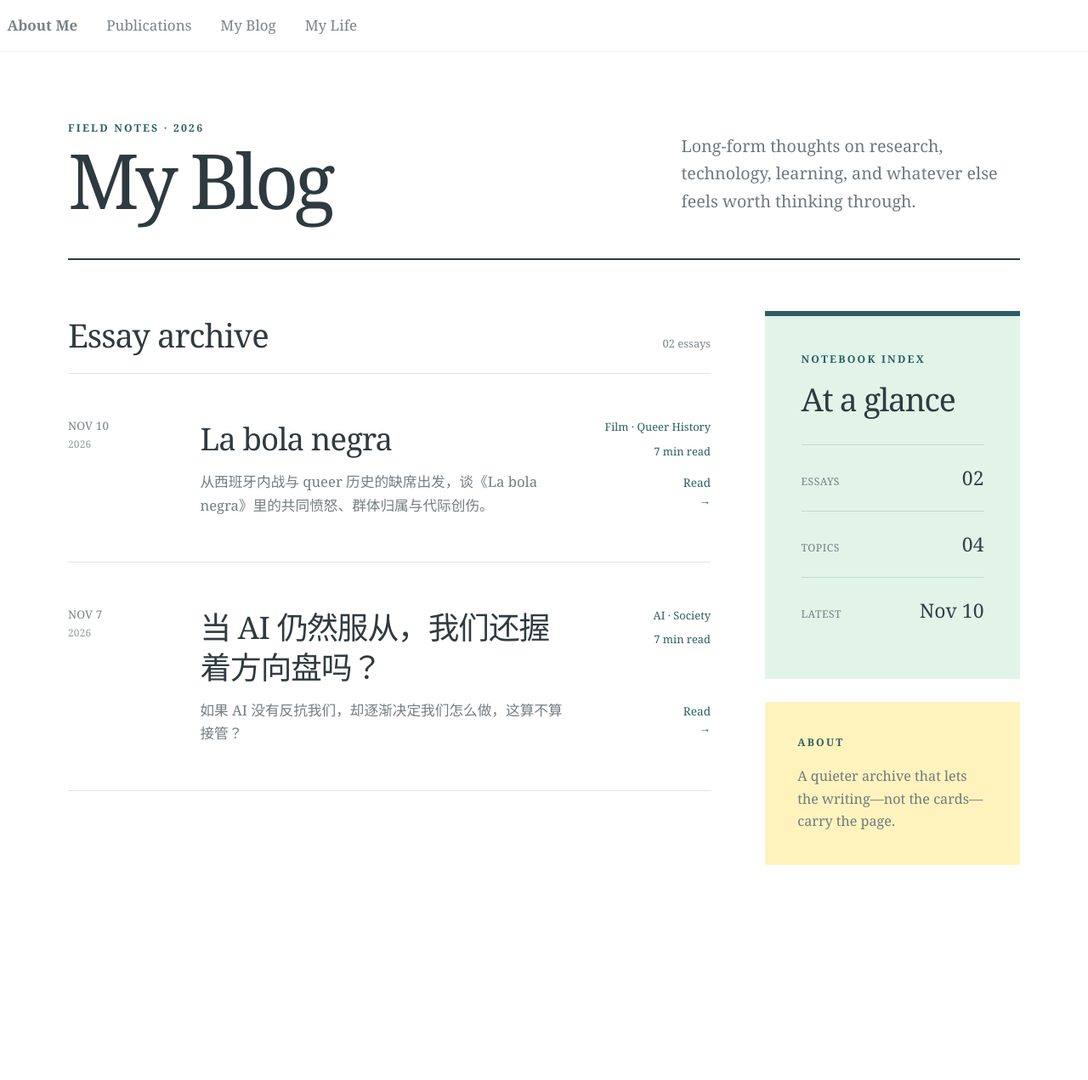
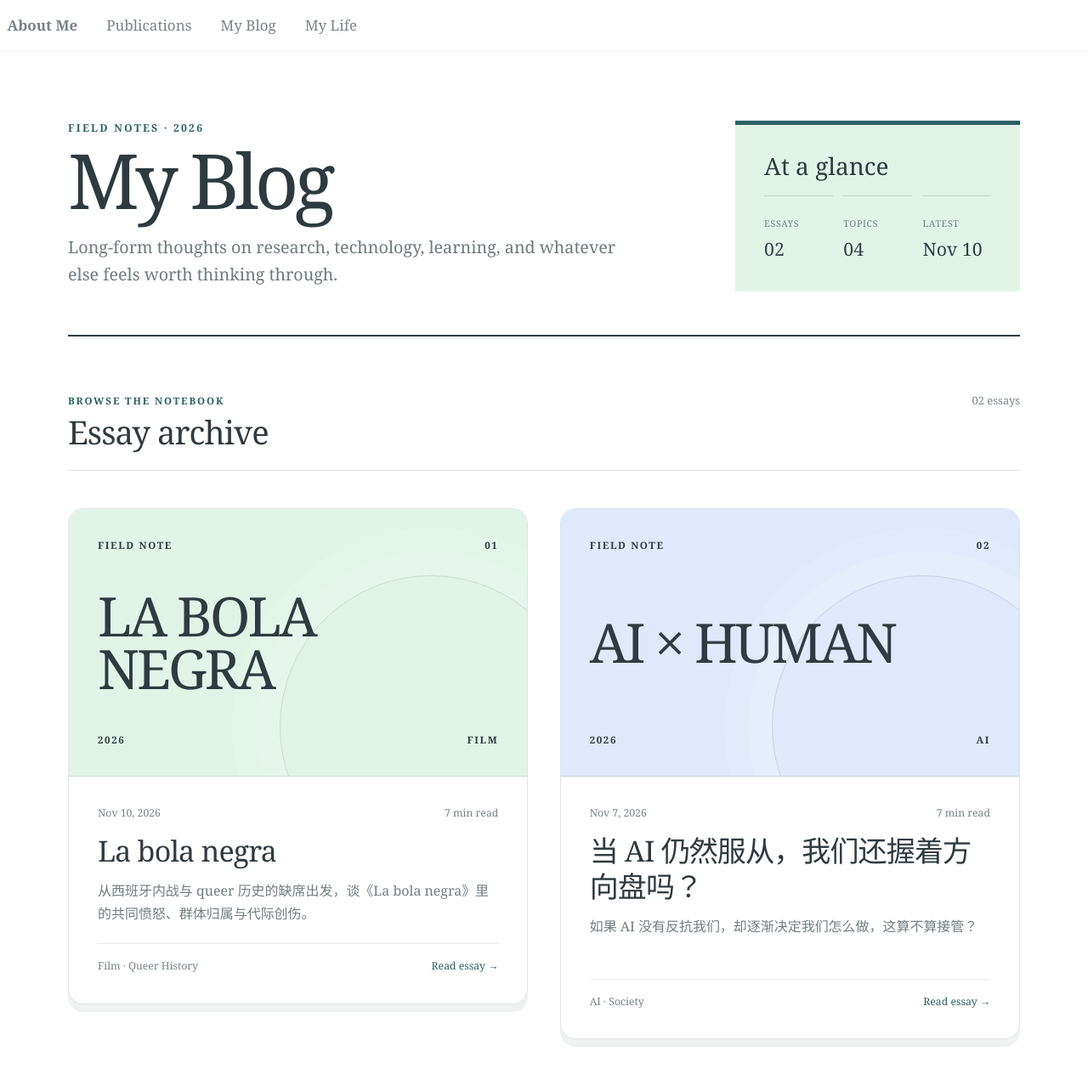
Before and after one commit to Cathylixi/Cathylixi.github.io, a Jekyll site: the page built from _pages/blog.md, in a window 1280 px wide and 1400 px high. Shown: the top 1271 px of the window at 85% size. Built offline with Jekyll 4.4.1, drawn with Linux system fonts in a browser that asks for light colours.

Commit message:
Turn blog archive into an editorial card feed

```diff
--- a/_pages/blog.md
+++ b/_pages/blog.md
@@ -12,69 +12,74 @@ author_profile: false
     <div class="blog-home__title">
       <p class="blog-home__eyebrow">Field notes · {{ site.time | date: "%Y" }}</p>
       <h1>My Blog</h1>
+      <p class="blog-home__description">Long-form thoughts on research, technology, learning, and whatever else feels worth thinking through.</p>
     </div>
-    <p class="blog-home__description">Long-form thoughts on research, technology, learning, and whatever else feels worth thinking through.</p>
+
+    {% if site.posts.size > 0 %}
+      <aside class="blog-home__glance" aria-label="Notebook index">
+        <p class="blog-home__glance-label">At a glance</p>
+        <dl>
+          <div><dt>Essays</dt><dd>{{ site.posts.size | prepend: "0" | slice: -2, 2 }}</dd></div>
+          <div><dt>Topics</dt><dd>{{ site.tags.size | prepend: "0" | slice: -2, 2 }}</dd></div>
+          {% if latest_post %}<div><dt>Latest</dt><dd>{{ latest_post.date | date: "%b %-d" }}</dd></div>{% endif %}
+        </dl>
+      </aside>
+    {% endif %}
   </header>
 
   {% if site.posts.size > 0 %}
-    <div class="blog-content-grid">
-      <section class="blog-library" aria-labelledby="essay-archive-title">
-        <header class="blog-library__heading">
+    <section class="blog-library" aria-labelledby="essay-archive-title">
+      <header class="blog-library__heading">
+        <div>
+          <p>Browse the notebook</p>
           <h2 id="essay-archive-title">Essay archive</h2>
-          <span>{{ site.posts.size | prepend: "0" | slice: -2, 2 }} {% if site.posts.size == 1 %}essay{% else %}essays{% endif %}</span>
-        </header>
+        </div>
+        <span>{{ site.posts.size | prepend: "0" | slice: -2, 2 }} {% if site.posts.size == 1 %}essay{% else %}essays{% endif %}</span>
+      </header>
 
-        <div class="blog-archive" id="blog-archive">
-          {% for post in site.posts %}
-            {% assign words = post.content | strip_html | number_of_words %}
-            {% assign calculated_minutes = words | divided_by: 180 | plus: 1 %}
-            {% assign minutes = post.reading_time | default: calculated_minutes %}
-            <article class="blog-entry">
-              <a class="blog-entry__link" href="{{ post.url | relative_url }}" target="_self">
-                <time class="blog-entry__date" datetime="{{ post.date | date_to_xmlschema }}">
-                  <span>{{ post.date | date: "%b %-d" }}</span>
-                  <small>{{ post.date | date: "%Y" }}</small>
-                </time>
+      <div class="blog-archive" id="blog-archive">
+        {% for post in site.posts %}
+          {% assign words = post.content | strip_html | number_of_words %}
+          {% assign calculated_minutes = words | divided_by: 180 | plus: 1 %}
+          {% assign minutes = post.reading_time | default: calculated_minutes %}
+          {% assign tone = forloop.index0 | modulo: 4 %}
+          <article class="blog-card blog-card--tone-{{ tone }}">
+            <a class="blog-card__link" href="{{ post.url | relative_url }}" target="_self">
+              <div class="blog-card__cover">
+                <div class="blog-card__issue">
+                  <span>Field note</span>
+                  <span>{{ forloop.index | prepend: "0" | slice: -2, 2 }}</span>
+                </div>
+                <p class="blog-card__cover-title">{{ post.cover_text | default: post.title }}</p>
+                <div class="blog-card__cover-footer">
+                  <span>{{ post.date | date: "%Y" }}</span>
+                  {% if post.tags.size > 0 %}<span>{{ post.tags | first }}</span>{% endif %}
+                </div>
+              </div>
 
-                <div class="blog-entry__body">
-                  <h3>{{ post.title }}</h3>
-                  {% if post.summary %}
-                    <p>{{ post.summary }}</p>
-                  {% elsif post.subtitle %}
-                    <p>{{ post.subtitle }}</p>
-                  {% else %}
-                    <p>{{ post.excerpt | strip_html | strip_newlines | truncate: 155 }}</p>
-                  {% endif %}
+              <div class="blog-card__content">
+                <div class="blog-card__meta">
+                  <time datetime="{{ post.date | date_to_xmlschema }}">{{ post.date | date: "%b %-d, %Y" }}</time>
+                  <span>{{ minutes }} min read</span>
                 </div>
-
-                <div class="blog-entry__meta">
+                <h3>{{ post.title }}</h3>
+                {% if post.summary %}
+                  <p>{{ post.summary }}</p>
+                {% elsif post.subtitle %}
+                  <p>{{ post.subtitle }}</p>
+                {% else %}
+                  <p>{{ post.excerpt | strip_html | strip_newlines | truncate: 155 }}</p>
+                {% endif %}
+                <div class="blog-card__action">
                   {% if post.tags.size > 0 %}<span>{{ post.tags | join: " · " }}</span>{% endif %}
-                  <span>{{ minutes }} min read</span>
-                  <strong>Read <span aria-hidden="true">→</span></strong>
+                  <strong>Read essay <span aria-hidden="true">→</span></strong>
                 </div>
-              </a>
-            </article>
-          {% endfor %}
-        </div>
-      </section>
-
-      <aside class="blog-notebook" aria-label="Notebook index">
-        <section class="blog-notebook__index">
-          <p class="blog-notebook__eyebrow">Notebook index</p>
-          <h2>At a glance</h2>
-          <dl>
-            <div><dt>Essays</dt><dd>{{ site.posts.size | prepend: "0" | slice: -2, 2 }}</dd></div>
-            <div><dt>Topics</dt><dd>{{ site.tags.size | prepend: "0" | slice: -2, 2 }}</dd></div>
-            {% if latest_post %}<div><dt>Latest</dt><dd>{{ latest_post.date | date: "%b %-d" }}</dd></div>{% endif %}
-          </dl>
-        </section>
-
-        <section class="blog-notebook__about">
-          <p class="blog-notebook__eyebrow">About</p>
-          <p>A quieter archive that lets the writing—not the cards—carry the page.</p>
-        </section>
-      </aside>
-    </div>
+              </div>
+            </a>
+          </article>
+        {% endfor %}
+      </div>
+    </section>
   {% else %}
     <div class="blog-empty">
       <p class="blog-empty__title">The first essay is on its way.</p>
--- a/_sass/_blog.scss
+++ b/_sass/_blog.scss
@@ -18,9 +18,9 @@
 
 .blog-home__intro {
   display: grid;
-  grid-template-columns: minmax(0, 1.3fr) minmax(280px, 0.82fr);
+  grid-template-columns: minmax(0, 1.35fr) minmax(300px, 0.65fr);
   gap: clamp(2rem, 7vw, 6.5rem);
-  align-items: end;
+  align-items: stretch;
   margin-bottom: clamp(2.4rem, 5vw, 3.5rem);
   padding-bottom: clamp(2.1rem, 4vw, 3rem);
   border-bottom: 2px solid #2a3b41;
@@ -49,18 +49,54 @@
 }
 
 .page__content .blog-home__description {
-  max-width: 410px;
-  margin: 0;
+  max-width: 660px;
+  margin: 1.25rem 0 0;
   color: #6f797e;
   font-size: clamp(1rem, 1.7vw, 1.16rem);
   line-height: 1.65;
 }
 
-.blog-content-grid {
+.blog-home__glance {
+  align-self: end;
+  padding: clamp(1.45rem, 3vw, 2rem);
+  background: #e2f4e8;
+  border-top: 5px solid #2b6063;
+}
+
+.page__content .blog-home__glance-label {
+  margin: 0 0 1.25rem;
+  color: #2f3b40;
+  font-family: Georgia, "Times New Roman", Times, serif;
+  font-size: clamp(1.25rem, 2.2vw, 1.65rem);
+  line-height: 1;
+}
+
+.blog-home__glance dl {
   display: grid;
-  grid-template-columns: minmax(0, 1fr) clamp(230px, 24vw, 300px);
-  gap: clamp(2rem, 5vw, 4.2rem);
-  align-items: start;
+  grid-template-columns: repeat(3, minmax(0, 1fr));
+  gap: 0.75rem;
+  margin: 0;
+}
+
+.blog-home__glance dl > div {
+  padding-top: 0.8rem;
+  border-top: 1px solid rgba(43, 96, 99, 0.2);
+}
+
+.blog-home__glance dt {
+  color: #748084;
+  font-size: 0.63rem;
+  font-weight: normal;
+  letter-spacing: 0.06em;
+  text-transform: uppercase;
+}
+
+.blog-home__glance dd {
+  margin: 0.35rem 0 0;
+  color: #314047;
+  font-family: Georgia, "Times New Roman", Times, serif;
+  font-size: clamp(1rem, 2vw, 1.25rem);
+  font-variant-numeric: tabular-nums;
 }
 
 .blog-library { min-width: 0; }
@@ -72,6 +108,15 @@
   justify-content: space-between;
   padding: 0.4rem 0 1.45rem;
   border-bottom: 1px solid #dfe4e5;
+
+  p {
+    margin: 0 0 0.35rem;
+    color: #2b6063;
+    font-size: 0.68rem;
+    font-weight: bold;
+    letter-spacing: 0.16em;
+    text-transform: uppercase;
+  }
 
   h2 {
     margin: 0;
@@ -93,155 +138,134 @@
   }
 }
 
-.blog-archive { padding-bottom: 6rem; }
-.blog-entry { margin: 0; border-bottom: 1px solid #dfe4e5; }
+.blog-archive {
+  display: grid;
+  grid-template-columns: repeat(2, minmax(0, 1fr));
+  gap: clamp(1.35rem, 3vw, 2.2rem);
+  align-items: start;
+  padding: clamp(1.75rem, 4vw, 2.6rem) 0 7rem;
+}
 
-.page__content .blog-entry__link {
-  display: grid;
-  grid-template-columns: clamp(86px, 11vw, 118px) minmax(0, 1fr) clamp(100px, 14vw, 135px);
-  gap: clamp(1.25rem, 3vw, 2.2rem);
-  align-items: start;
-  padding: clamp(2rem, 4.5vw, 3.1rem) 0;
-  color: inherit;
-  text-decoration: none;
-  transition: background-color 180ms ease;
+.blog-card {
+  overflow: hidden;
+  background: #fff;
+  border: 1px solid #dfe4e5;
+  border-radius: 18px;
+  box-shadow: 0 9px 0 rgba(47, 59, 64, 0.07);
+  transition: transform 180ms ease, box-shadow 180ms ease;
 
   &:hover,
-  &:focus {
-    color: inherit;
-    background: linear-gradient(90deg, rgba(226, 244, 232, 0.42), transparent 72%);
-    text-decoration: none;
-    outline: none;
-
-    h3,
-    .blog-entry__meta strong { color: #24555a; }
+  &:focus-within {
+    box-shadow: 0 13px 0 rgba(47, 59, 64, 0.09);
+    transform: translateY(-4px);
   }
 }
 
-.blog-entry__date {
+.page__content .blog-card__link {
   display: block;
-  color: #788287;
-  font-size: 0.78rem;
-  font-variant-numeric: tabular-nums;
-  letter-spacing: 0.015em;
-  line-height: 1.35;
-  text-transform: uppercase;
+  color: inherit;
+  text-decoration: none;
 
-  span,
-  small { display: block; }
+  &:hover,
+  &:focus { color: inherit; text-decoration: none; outline: none; }
+}
 
-  small {
-    margin-top: 0.2rem;
-    color: #92999d;
-    font-size: 0.7rem;
+.blog-card__cover {
+  position: relative;
+  display: flex;
+  min-height: clamp(235px, 28vw, 315px);
+  flex-direction: column;
+  justify-content: space-between;
+  overflow: hidden;
+  padding: clamp(1.35rem, 3vw, 2rem);
+  color: #2f3b40;
+  background: #e2f4e8;
+  border-bottom: 1px solid rgba(47, 59, 64, 0.12);
+
+  &::after {
+    position: absolute;
+    right: -12%;
+    bottom: -38%;
+    width: 66%;
+    aspect-ratio: 1;
+    content: "";
+    border: 1px solid rgba(47, 59, 64, 0.13);
+    border-radius: 50%;
+    box-shadow: 0 0 0 28px rgba(255, 255, 255, 0.12), 0 0 0 56px rgba(255, 255, 255, 0.08);
   }
 }
 
-.blog-entry__body {
-  min-width: 0;
+.blog-card--tone-1 .blog-card__cover { background: #dfe9fb; }
+.blog-card--tone-2 .blog-card__cover { background: #f4dfed; }
+.blog-card--tone-3 .blog-card__cover { background: #fff0b6; }
 
-  h3 {
-    margin: 0 0 0.8rem;
-    color: #303b40;
-    font-family: Georgia, "Times New Roman", Times, serif;
-    font-size: clamp(1.55rem, 3vw, 2.15rem);
-    font-weight: normal;
-    letter-spacing: -0.025em;
-    line-height: 1.28;
-    text-wrap: pretty;
-    transition: color 160ms ease;
-  }
-
-  p {
-    max-width: 560px;
-    margin: 0;
-    color: #737d82;
-    font-size: 0.98rem;
-    line-height: 1.65;
-  }
+.blog-card__issue,
+.blog-card__cover-footer {
+  position: relative;
+  z-index: 1;
+  display: flex;
+  justify-content: space-between;
+  font-size: 0.68rem;
+  font-weight: bold;
+  letter-spacing: 0.14em;
+  text-transform: uppercase;
 }
 
-.blog-entry__meta {
+.page__content .blog-card__cover-title {
+  position: relative;
+  z-index: 1;
+  max-width: 86%;
+  margin: auto 0;
+  color: #2f3b40;
+  font-family: Georgia, "Times New Roman", Times, serif;
+  font-size: clamp(2.15rem, 5vw, 4rem);
+  letter-spacing: -0.045em;
+  line-height: 0.98;
+}
+
+.blog-card__content { padding: clamp(1.35rem, 3vw, 2rem); }
+
+.blog-card__meta,
+.blog-card__action {
   display: flex;
-  min-height: 100%;
-  flex-direction: column;
-  align-items: flex-end;
-  color: #2b6063;
-  font-size: 0.76rem;
-  line-height: 1.5;
-  text-align: right;
+  gap: 1rem;
+  align-items: center;
+  justify-content: space-between;
+  color: #788287;
+  font-size: 0.72rem;
+  font-variant-numeric: tabular-nums;
+}
 
-  span { display: block; margin-bottom: 0.55rem; }
+.blog-card__content h3 {
+  margin: 0.85rem 0 0.75rem;
+  padding: 0;
+  color: #303b40;
+  font-family: Georgia, "Times New Roman", Times, serif;
+  font-size: clamp(1.45rem, 3vw, 2rem);
+  font-weight: normal;
+  letter-spacing: -0.025em;
+  line-height: 1.22;
+  text-wrap: pretty;
+  border: 0;
+}
+
+.page__content .blog-card__content > p {
+  min-height: 3.3em;
+  margin: 0;
+  color: #737d82;
+  font-size: 0.94rem;
+  line-height: 1.65;
+}
+
+.blog-card__action {
+  margin-top: 1.3rem;
+  padding-top: 1rem;
+  border-top: 1px solid #e8ebec;
 
   strong {
-    margin-top: auto;
+    flex: 0 0 auto;
     color: #2b6063;
-    font-size: 0.8rem;
     font-weight: normal;
-    transition: color 160ms ease;
-  }
-}
-
-.blog-notebook {
-  position: sticky;
-  top: 1.25rem;
-  display: grid;
-  gap: 1.6rem;
-}
-
-.blog-notebook__index {
-  padding: clamp(2rem, 3.5vw, 2.5rem);
-  background: #e2f4e8;
-  border-top: 6px solid #2b6063;
-
-  h2 {
-    margin: 1rem 0 2rem;
-    padding: 0;
-    color: #2f3b40;
-    font-family: Georgia, "Times New Roman", Times, serif;
-    font-size: clamp(1.75rem, 3vw, 2.2rem);
-    font-weight: normal;
-    letter-spacing: -0.035em;
-    line-height: 1.05;
-    border: 0;
-  }
-
-  dl { margin: 0; }
-
-  dl > div {
-    display: flex;
-    align-items: baseline;
-    justify-content: space-between;
-    padding: 1.25rem 0;
-    border-top: 1px solid rgba(43, 96, 99, 0.18);
-  }
-
-  dt {
-    color: #748084;
-    font-size: 0.72rem;
-    font-weight: normal;
-    letter-spacing: 0.04em;
-    text-transform: uppercase;
-  }
-
-  dd {
-    margin: 0;
-    color: #314047;
-    font-family: Georgia, "Times New Roman", Times, serif;
-    font-size: 1.35rem;
-    font-variant-numeric: tabular-nums;
-  }
-}
-
-.blog-notebook__about {
-  padding: clamp(1.8rem, 3.5vw, 2.25rem);
-  background: #fff3bd;
-
-  > p:last-child {
-    margin: 1rem 0 0;
-    color: #6f797e;
-    font-size: 0.95rem;
-    line-height: 1.65;
   }
 }
 
@@ -381,27 +405,14 @@
 @media (max-width: 900px) {
   .blog-home__intro { grid-template-columns: 1fr; gap: 1.5rem; }
   .page__content .blog-home__description { max-width: 680px; }
-  .blog-content-grid { grid-template-columns: 1fr; }
-  .blog-notebook { position: static; grid-template-columns: minmax(0, 1fr) minmax(0, 1fr); }
+  .blog-home__glance { width: 100%; }
 }
 
 @media (max-width: 600px) {
   .blog-home { padding-top: 1.5rem; }
-  .page__content .blog-entry__link { grid-template-columns: 64px minmax(0, 1fr); }
-
-  .blog-entry__meta {
-    grid-column: 2;
-    min-height: 0;
-    flex-flow: row wrap;
-    gap: 0.35rem 0.85rem;
-    align-items: center;
-    text-align: left;
-
-    span { margin: 0; }
-    strong { margin: 0 0 0 auto; }
-  }
-
-  .blog-notebook { grid-template-columns: 1fr; }
+  .blog-archive { grid-template-columns: 1fr; }
+  .blog-card__cover { min-height: 230px; }
+  .blog-library__heading { align-items: flex-end; }
   .longform-post__header h1 { font-size: 2.15rem; }
   .post-pagination { grid-template-columns: 1fr; }
   .post-pagination__item--older { grid-column: 1; text-align: left; }
```
